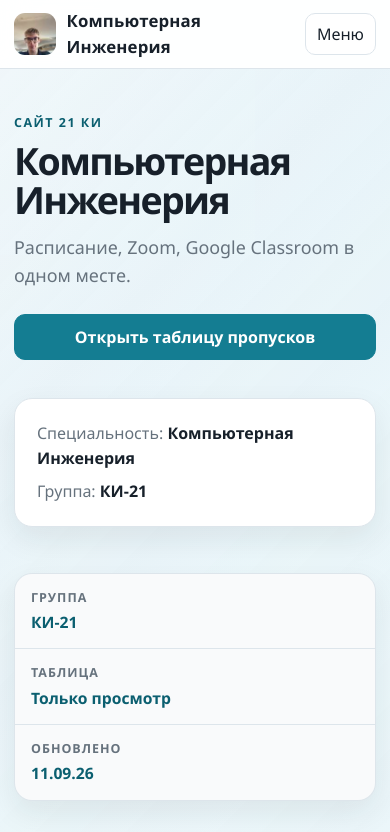
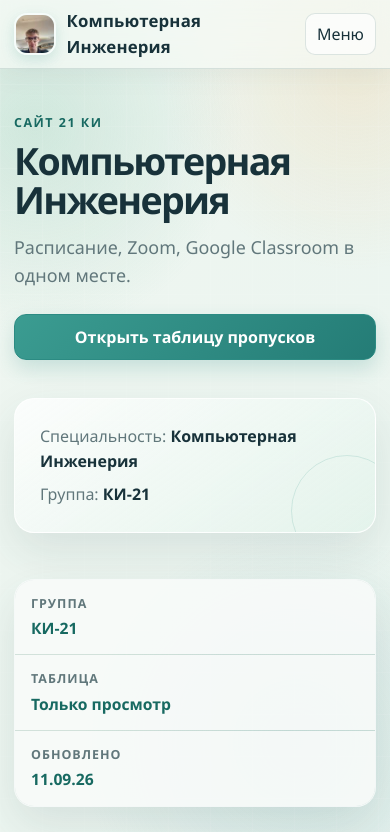
Before and after one commit to Drull2000/Student_Portal, a plain HTML site: page index.html in a window 390 px wide. Shown: the top 832 px of the page. Drawn offline with Linux system fonts and the light colour scheme.

Commit message:
Add files via upload

```diff
--- a/css/style.css
+++ b/css/style.css
@@ -1,32 +1,33 @@
 :root {
-    --ink: #17202a;
-    --muted: #66727d;
-    --paper: #f7f9fb;
-    --surface: #ffffff;
-    --line: #dde5eb;
-    --accent: #147d92;
-    --accent-dark: #0b5f70;
-    --accent-soft: #e4f3f5;
-    --shadow: 0 12px 30px rgba(23, 32, 42, 0.08);
-    --radius: 18px;
+    --ink: #18323a;
+    --muted: #61777b;
+    --paper: #f4f7f3;
+    --surface: rgba(255, 255, 255, .72);
+    --line: rgba(117, 150, 146, .24);
+    --accent: #2c8b83;
+    --accent-dark: #176961;
+    --accent-soft: rgba(207, 237, 225, .72);
+    --shadow: 0 18px 45px rgba(33, 75, 69, .11);
+    --radius: 20px;
 }
 
 * { box-sizing: border-box; }
 html { scroll-behavior: smooth; }
-body { position: relative; isolation: isolate; margin: 0; min-width: 320px; background: linear-gradient(120deg, #eefaff, #f7f9fb, #e5f5fb, #f7fbff); background-size: 260% 260%; color: var(--ink); font-family: "Segoe UI", Arial, sans-serif; line-height: 1.55; animation: blue-background-flow 9s ease-in-out infinite alternate; }
-body::before { position: fixed; inset: 0; z-index: -1; background: linear-gradient(135deg, rgba(255, 255, 255, .28), rgba(140, 213, 231, .12), rgba(255, 255, 255, .24)); background-size: 220% 220%; content: ""; animation: blue-light-flow 7s ease-in-out infinite alternate; pointer-events: none; }
+body { position: relative; isolation: isolate; margin: 0; min-width: 320px; background: linear-gradient(125deg, #f5f8f2 0%, #e9f4ef 42%, #f7f5ef 75%, #edf4f3 100%); background-size: 220% 220%; color: var(--ink); font-family: "Segoe UI", Arial, sans-serif; line-height: 1.55; animation: background-flow 18s ease-in-out infinite alternate; }
+body::before { position: fixed; inset: 0; z-index: -2; background: radial-gradient(circle at 9% 15%, rgba(117, 190, 163, .25), transparent 26%), radial-gradient(circle at 91% 9%, rgba(241, 190, 119, .2), transparent 23%), radial-gradient(circle at 76% 88%, rgba(117, 178, 190, .18), transparent 27%); content: ""; pointer-events: none; }
+body::after { position: fixed; inset: 0; z-index: -1; background-image: linear-gradient(rgba(255, 255, 255, .26) 1px, transparent 1px), linear-gradient(90deg, rgba(255, 255, 255, .26) 1px, transparent 1px); background-size: 42px 42px; content: ""; opacity: .38; pointer-events: none; }
 a { color: inherit; text-decoration: none; }
 button, a { -webkit-tap-highlight-color: transparent; }
 .container { width: min(1120px, calc(100% - 40px)); margin: 0 auto; }
-.site-header { position: sticky; top: 0; z-index: 10; background: rgba(255, 255, 255, 0.94); border-bottom: 1px solid var(--line); backdrop-filter: blur(14px); }
+.site-header { position: sticky; top: 0; z-index: 10; background: rgba(247, 251, 247, .68); border-bottom: 1px solid var(--line); box-shadow: 0 8px 25px rgba(44, 91, 82, .06); backdrop-filter: blur(18px); }
 .header-inner { min-height: 76px; display: flex; align-items: center; justify-content: space-between; gap: 24px; }
 .brand { display: inline-flex; align-items: center; gap: 11px; font-size: 1.05rem; font-weight: 800; letter-spacing: .01em; }
-.brand-logo { display: block; width: 42px; height: 42px; border-radius: 11px; object-fit: cover; background: var(--accent-soft); }
+.brand-logo { display: block; width: 42px; height: 42px; border: 2px solid rgba(255, 255, 255, .75); border-radius: 13px; object-fit: cover; background: var(--accent-soft); box-shadow: 0 5px 14px rgba(44, 139, 131, .18); }
 .site-nav { display: flex; align-items: center; gap: 5px; }
 .site-nav a { padding: 9px 13px; border-radius: 10px; color: var(--muted); font-size: .94rem; font-weight: 650; transition: background .2s ease, color .2s ease, transform .2s ease; }
 .site-nav a:hover, .site-nav a.active { background: var(--accent-soft); color: var(--accent-dark); }
 .site-nav a:hover { transform: translateY(-1px); }
-.menu-toggle { display: none; border: 1px solid var(--line); border-radius: 10px; padding: 8px 11px; background: var(--surface); color: var(--ink); font: inherit; cursor: pointer; }
+.menu-toggle { display: none; border: 1px solid var(--line); border-radius: 10px; padding: 8px 11px; background: rgba(255, 255, 255, .66); color: var(--ink); font: inherit; cursor: pointer; }
 .page-content { min-height: calc(100vh - 150px); padding: 66px 0 88px; }
 .hero { display: grid; grid-template-columns: 1.3fr .7fr; align-items: end; gap: 38px; padding-bottom: 46px; }
 .eyebrow { margin: 0 0 10px; color: var(--accent-dark); font-size: .78rem; font-weight: 800; letter-spacing: .12em; text-transform: uppercase; }
@@ -36,47 +37,51 @@
 .page-heading h1 { font-size: clamp(2.4rem, 5vw, 4rem); }
 .hero-copy { max-width: 620px; color: var(--muted); font-size: 1.12rem; }
 .hero-actions { display: flex; flex-wrap: wrap; gap: 10px; margin-top: 24px; }
-.identity-card { padding: 22px; border: 1px solid var(--line); border-radius: var(--radius); background: var(--surface); box-shadow: var(--shadow); }
+.identity-card { position: relative; overflow: hidden; padding: 25px; border: 1px solid rgba(255, 255, 255, .82); border-radius: var(--radius); background: linear-gradient(145deg, rgba(255, 255, 255, .78), rgba(222, 242, 232, .56)); box-shadow: var(--shadow); backdrop-filter: blur(16px); }
+.identity-card::after { position: absolute; right: -28px; bottom: -35px; width: 110px; height: 110px; border: 1px solid rgba(44, 139, 131, .15); border-radius: 50%; content: ""; }
 .identity-card p { margin: 0 0 8px; color: var(--muted); }
 .identity-card p:last-child { margin-bottom: 0; }
 .identity-card strong { color: var(--ink); }
-.status-strip { display: grid; grid-template-columns: repeat(3, 1fr); gap: 1px; margin: 0 0 46px; overflow: hidden; border: 1px solid var(--line); border-radius: var(--radius); background: var(--line); box-shadow: var(--shadow); }
+.status-strip { display: grid; grid-template-columns: repeat(3, 1fr); gap: 1px; margin: 0 0 46px; overflow: hidden; border: 1px solid rgba(255, 255, 255, .78); border-radius: var(--radius); background: rgba(131, 169, 157, .25); box-shadow: var(--shadow); backdrop-filter: blur(16px); }
 .status-strip > div { display: flex; flex-direction: column; gap: 3px; padding: 17px 20px; background: rgba(255, 255, 255, .82); }
 .status-label { color: var(--muted); font-size: .78rem; font-weight: 700; letter-spacing: .08em; text-transform: uppercase; }
 .status-strip strong { color: var(--accent-dark); font-size: .98rem; }
 .section-heading { display: flex; align-items: end; justify-content: space-between; gap: 20px; margin-bottom: 18px; }
 .section-heading h2 { margin: 0; font-size: 1.45rem; }
-.schedule-panel, .viewer-panel { overflow: hidden; border: 1px solid var(--line); border-radius: var(--radius); background: var(--surface); box-shadow: var(--shadow); }
+.schedule-panel, .viewer-panel { overflow: hidden; border: 1px solid rgba(255, 255, 255, .82); border-radius: var(--radius); background: rgba(255, 255, 255, .66); box-shadow: var(--shadow); backdrop-filter: blur(14px); }
 .schedule-panel iframe { display: block; width: 100%; height: 620px; border: 0; }
 .panel-actions { display: flex; flex-wrap: wrap; gap: 10px; margin-top: 16px; }
-.button { display: inline-flex; align-items: center; justify-content: center; min-height: 43px; padding: 10px 16px; border: 1px solid var(--line); border-radius: 11px; background: var(--surface); color: var(--ink); font-weight: 750; transition: transform .2s ease, background .2s ease, border-color .2s ease; }
+.button { display: inline-flex; align-items: center; justify-content: center; min-height: 43px; padding: 10px 16px; border: 1px solid var(--line); border-radius: 12px; background: rgba(255, 255, 255, .64); color: var(--ink); font-weight: 750; box-shadow: 0 6px 18px rgba(33, 75, 69, .06); transition: transform .2s ease, border-color .2s ease, box-shadow .2s ease; }
 .button:hover { transform: translateY(-2px); border-color: var(--accent); }
-.button-primary { border-color: var(--accent); background: var(--accent); color: white; }
-.button-primary:hover { background: var(--accent-dark); }
+.button-primary { border-color: var(--accent); background: linear-gradient(135deg, #3b9c91, #247c76); color: white; box-shadow: 0 9px 20px rgba(44, 139, 131, .2); }
+.button-primary:hover { border-color: #176961; background: linear-gradient(135deg, #328c82, #1d706b); box-shadow: 0 12px 24px rgba(44, 139, 131, .28); }
 .quick-access { margin-top: 58px; }
 .quick-grid, .resource-grid { display: grid; grid-template-columns: repeat(4, 1fr); gap: 16px; }
 .resource-grid { grid-template-columns: repeat(3, 1fr); }
-.quick-card, .resource-card { display: flex; min-height: 220px; flex-direction: column; align-items: flex-start; padding: 22px; border: 1px solid var(--line); border-radius: var(--radius); background: var(--surface); box-shadow: var(--shadow); transition: transform .22s ease, box-shadow .22s ease; }
-.quick-card:hover, .resource-card:hover { transform: translateY(-5px); box-shadow: 0 18px 35px rgba(23, 32, 42, 0.12); }
-.card-icon { display: grid; width: 42px; height: 42px; place-items: center; margin-bottom: 28px; border-radius: 12px; background: var(--accent-soft); color: var(--accent-dark); font-size: 1.25rem; font-weight: 800; }
+.quick-card, .resource-card { display: flex; min-height: 220px; flex-direction: column; align-items: flex-start; padding: 22px; border: 1px solid rgba(255, 255, 255, .78); border-radius: var(--radius); background: rgba(255, 255, 255, .66); box-shadow: var(--shadow); backdrop-filter: blur(14px); transition: transform .22s ease, box-shadow .22s ease, border-color .22s ease; }
+.quick-card:hover, .resource-card:hover { transform: translateY(-5px); border-color: rgba(44, 139, 131, .4); box-shadow: 0 20px 38px rgba(33, 75, 69, .16); }
+.card-icon { display: grid; width: 42px; height: 42px; place-items: center; margin-bottom: 28px; border-radius: 13px; background: rgba(207, 237, 225, .78); color: var(--accent-dark); font-size: 1.25rem; font-weight: 800; box-shadow: inset 0 0 0 1px rgba(255, 255, 255, .65); }
+.quick-card:nth-child(2) .card-icon, .resource-card:nth-child(2) .card-icon { background: rgba(248, 225, 184, .72); color: #94621e; }
+.quick-card:nth-child(3) .card-icon, .resource-card:nth-child(3) .card-icon { background: rgba(213, 229, 239, .78); color: #397086; }
 .card-logo { display: block; width: 27px; height: 27px; object-fit: contain; }
 .quick-card h3, .resource-card h2 { margin-bottom: 8px; font-size: 1.1rem; }
 .quick-card p, .resource-card p { flex: 1; margin-bottom: 18px; color: var(--muted); }
 .resource-card { min-height: 250px; }
 .resource-card .button { margin-top: auto; }
 .resource-card .meta { flex: initial; margin-bottom: 8px; color: var(--accent-dark); font-size: .9rem; font-weight: 700; }
-.empty-state { grid-column: 1 / -1; padding: 28px; border: 1px dashed var(--line); border-radius: var(--radius); color: var(--muted); text-align: center; background: var(--surface); }
+.empty-state { grid-column: 1 / -1; padding: 28px; border: 1px dashed var(--line); border-radius: var(--radius); color: var(--muted); text-align: center; background: rgba(255, 255, 255, .52); }
 .viewer-toolbar { display: flex; align-items: center; gap: 8px; padding: 12px 16px; border-bottom: 1px solid var(--line); color: var(--muted); font-size: .9rem; }
 .status-dot { width: 8px; height: 8px; border-radius: 50%; background: #48a868; }
 .viewer-panel iframe { display: block; width: 100%; height: min(760px, 72vh); min-height: 520px; border: 0; }
 .fallback { padding: 45px 25px; text-align: center; }
 .fallback p { color: var(--muted); }
 .details-note { margin-top: 12px; color: var(--muted); font-size: .9rem; }
-.site-footer { border-top: 1px solid var(--line); background: var(--surface); }
+.site-footer { border-top: 1px solid var(--line); background: rgba(255, 255, 255, .52); backdrop-filter: blur(12px); }
 .footer-inner { display: flex; flex-wrap: wrap; justify-content: space-between; gap: 12px; padding: 24px 0; color: var(--muted); font-size: .88rem; }
 .footer-inner span:first-child { color: var(--ink); font-weight: 800; }
 .fade-in { animation: fade-in .45s ease both; }
 @keyframes fade-in { from { opacity: 0; transform: translateY(8px); } to { opacity: 1; transform: translateY(0); } }
+@keyframes background-flow { 0% { background-position: 0% 38%; } 100% { background-position: 100% 62%; } }
 .page-loading .site-header { opacity: 0; transform: translateY(-14px); }
 .page-loading main { opacity: 0; transform: translateY(18px); }
 .page-ready .site-header { animation: header-arrive .7s cubic-bezier(.2, .75, .25, 1) both; }
@@ -92,14 +97,12 @@
 .route-transition { position: fixed; inset: 0; z-index: 100; background: linear-gradient(135deg, rgba(11, 95, 112, .42), rgba(20, 127, 146, .3), rgba(142, 213, 231, .24)); opacity: 0; pointer-events: none; transform: translateY(100%); backdrop-filter: blur(3px); transition: opacity .2s ease, transform .42s cubic-bezier(.7, 0, .2, 1); }
 .route-transition.is-active { opacity: 1; transform: translateY(0); }
 .page-exiting main, .page-exiting .site-header { animation: page-exit .28s ease both; }
-@keyframes blue-background-flow { 0% { background-position: 0% 45%; } 100% { background-position: 100% 55%; } }
-@keyframes blue-light-flow { 0% { background-position: 100% 0%; opacity: .55; } 100% { background-position: 0% 100%; opacity: .9; } }
 @keyframes header-arrive { from { opacity: 0; transform: translateY(-14px); } to { opacity: 1; transform: translateY(0); } }
 @keyframes page-arrive { from { opacity: 0; transform: translateY(18px); } to { opacity: 1; transform: translateY(0); } }
 @keyframes content-rise { from { opacity: 0; transform: translateY(14px); } to { opacity: 1; transform: translateY(0); } }
 @keyframes page-exit { to { opacity: .2; transform: translateY(-8px); } }
 @media (max-width: 900px) { .hero { grid-template-columns: 1fr; } .quick-grid { grid-template-columns: repeat(2, 1fr); } .resource-grid { grid-template-columns: repeat(2, 1fr); } }
-@media (max-width: 680px) { .container { width: min(100% - 28px, 560px); } .header-inner { min-height: 68px; } .menu-toggle { display: block; } .site-nav { position: absolute; top: calc(100% + 1px); right: 14px; left: 14px; display: none; flex-direction: column; align-items: stretch; padding: 8px; border: 1px solid var(--line); border-radius: 14px; background: white; box-shadow: var(--shadow); } .site-nav.open { display: flex; } .site-nav a { padding: 12px; } .page-content { padding-top: 44px; } .hero-actions .button { width: 100%; } .status-strip { grid-template-columns: 1fr; margin-bottom: 34px; } .status-strip > div { padding: 14px 16px; } .schedule-panel iframe { height: 520px; } .viewer-panel iframe { min-height: 440px; } .quick-grid, .resource-grid { grid-template-columns: 1fr; } .footer-inner { flex-direction: column; gap: 6px; } }
+@media (max-width: 680px) { .container { width: min(100% - 28px, 560px); } .header-inner { min-height: 68px; } .menu-toggle { display: block; } .site-nav { position: absolute; top: calc(100% + 1px); right: 14px; left: 14px; display: none; flex-direction: column; align-items: stretch; padding: 8px; border: 1px solid var(--line); border-radius: 14px; background: rgba(247, 251, 247, .88); box-shadow: var(--shadow); backdrop-filter: blur(18px); } .site-nav.open { display: flex; } .site-nav a { padding: 12px; } .page-content { padding-top: 44px; } .hero-actions .button { width: 100%; } .status-strip { grid-template-columns: 1fr; margin-bottom: 34px; } .status-strip > div { padding: 14px 16px; } .schedule-panel iframe { height: 520px; } .viewer-panel iframe { min-height: 440px; } .quick-grid, .resource-grid { grid-template-columns: 1fr; } .footer-inner { flex-direction: column; gap: 6px; } }
 
 @media (prefers-reduced-motion: reduce) {
     body, body::before, .fade-in, .page-ready .site-header, .page-ready main, .page-ready .hero > div:first-child, .page-ready .identity-card, .page-ready .status-strip, .page-ready .schedule-panel, .page-ready .section-heading { animation: none; }
--- a/js/main.js
+++ b/js/main.js
@@ -9,7 +9,8 @@
 const quickLinks = [
     { logo: 'https://cdn.simpleicons.org/googlesheets/34A853', title: 'Таблица пропусков', button: 'Открыть таблицу', description: 'Открыть таблицу пропусков группы.', href: 'schedule.html' },
     { logo: 'https://cdn.simpleicons.org/zoom/2D8CFF', title: 'Zoom', button: 'Открыть Zoom', description: 'Ссылки на онлайн-занятия в Zoom.', href: 'zoom.html' },
-    { logo: 'https://cdn.simpleicons.org/googleclassroom/0F9D58', title: 'Google Classroom', button: 'Открыть Classroom', description: 'Онлайн-занятия и учебные материалы.', href: 'classroom.html' }
+    { logo: 'https://cdn.simpleicons.org/googleclassroom/0F9D58', title: 'Google Classroom', button: 'Открыть Classroom', description: 'Онлайн-занятия и учебные материалы.', href: 'classroom.html' },
+    { logo: 'https://cdn.simpleicons.org/telegram/229ED9', title: 'Группа в Telegram', button: 'Открыть группу', description: 'Общение и важные объявления группы.', href: 'https://t.me/+4MD5h8O5blszYThi', external: true }
 ];
 
 document.body.classList.add('page-loading');
@@ -91,7 +92,7 @@
             <span class="card-icon"><img class="card-logo" src="${link.logo}" alt="Логотип ${link.title}"></span>
             <h3>${link.title}</h3>
             <p>${link.description}</p>
-            <a class="button" href="${link.href}">${link.button}</a>
+            <a class="button" href="${link.href}"${link.external ? ' target="_blank" rel="noopener noreferrer"' : ''}>${link.button}</a>
         </article>
     `).join('');
 }
```
